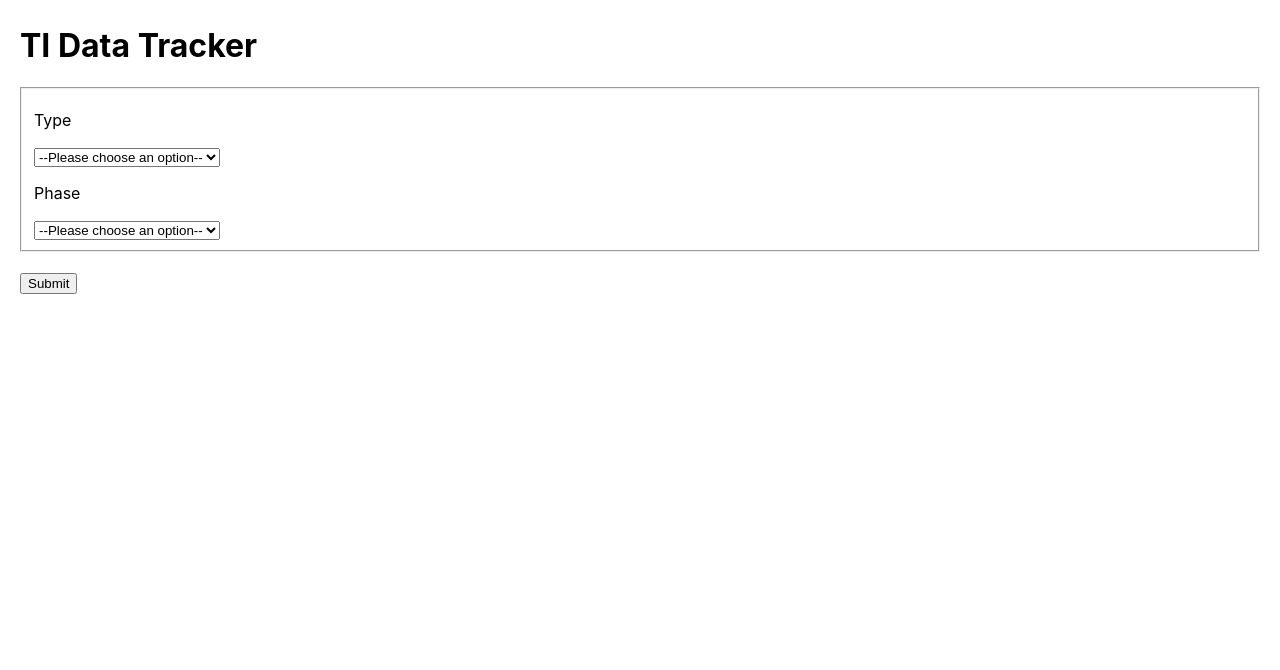
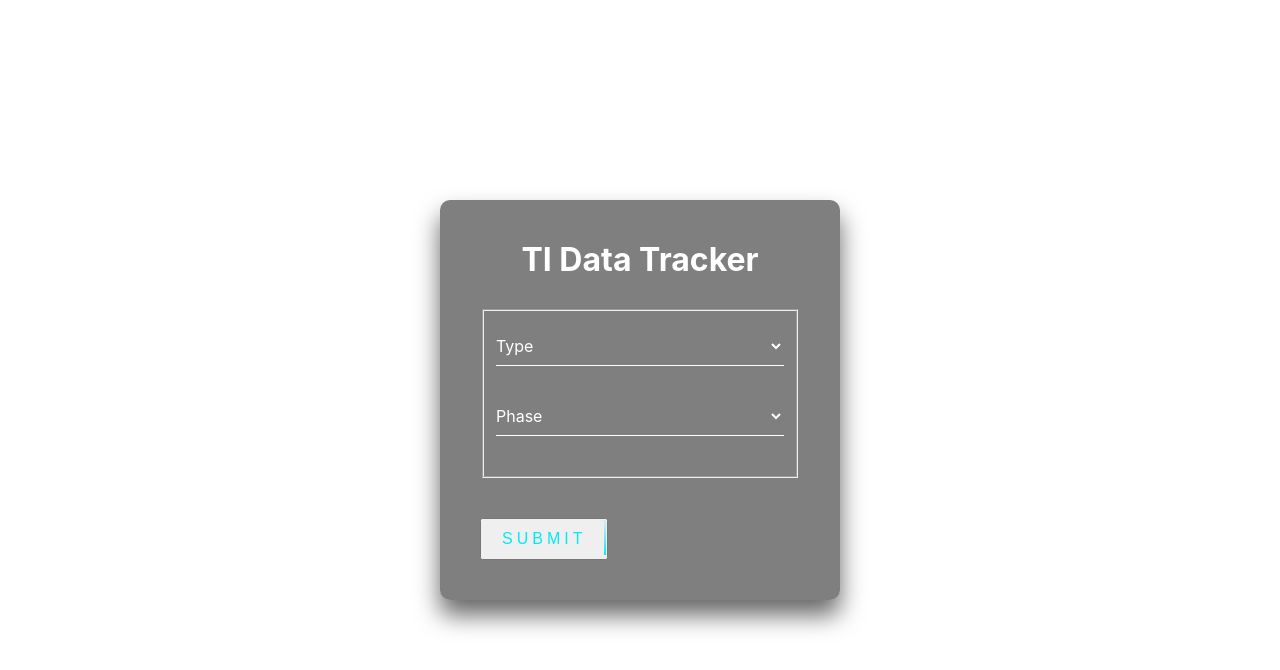
Before and after one commit to juandg16/homesite, a React (Create React App) app: page /ti in a window 1280 px wide. Shown: the top 670 px of the page. Built offline with nearby package versions, Linux system fonts and the light colour scheme; a web font is replaced by a local one.

Commit message:
add some styling

```diff
--- a/src/pages/TIForm/TIForm.css
+++ b/src/pages/TIForm/TIForm.css
@@ -1,7 +1,171 @@
 .ti-form {
-    padding: 5px 20px;
+    position: absolute;
+    top: 50%;
+    left: 50%;
+    width: 400px;
+    padding: 40px;
+    transform: translate(-50%, -50%);
+    background: rgba(0,0,0,.5);
+    box-sizing: border-box;
+    box-shadow: 0 15px 25px rgba(0,0,0,.6);
+    border-radius: 10px;
 }
 
-.ti-form fieldset {
-    margin: 20px 0;
+.ti-form h1 {
+    margin: 0 0 30px;
+    padding: 0;
+    color: white;
+    text-align: center;
 }
+
+.ti-form .input-box {
+    position: relative;
+}
+
+.input-box select, input {
+    width: 100%;
+    padding: 10px 0;
+    font-size: 16px;
+    color: #fff;
+    margin-bottom: 30px;
+    border: none;
+    border-bottom: 1px solid #fff;
+    outline: none;
+    background: transparent;
+    cursor: pointer;
+}
+
+.input-box label {
+    position: absolute;
+    top:0;
+    left: 0;
+    padding: 10px 0;
+    font-size: 16px;
+    color: #fff;
+    transition: .5s;
+}
+
+.input-box select:focus ~ label,
+.input-box select:valid ~ label {
+    top: -20px;
+    left: 0;
+    color: #03e9f4;
+    font-size: 12px;
+}
+
+.input-box input:focus ~ label,
+.input-box input:valid ~ label {
+    top: -20px;
+    left: 0;
+    color: #03e9f4;
+    font-size: 12px;
+}
+
+.ti-form form fieldset {
+    padding-top: 15px;
+}
+
+
+.ti-form form button {
+    position: relative;
+    display: inline-block;
+    padding: 10px 20px;
+    color: #03e9f4;
+    font-size: 16px;
+    text-decoration: none;
+    text-transform: uppercase;
+    overflow: hidden;
+    transition: .5s;
+    margin-top: 40px;
+    letter-spacing: 4px
+  }
+
+.ti-form form button:hover {
+    background: #03e9f4;
+    color: #fff;
+    border-radius: 5px;
+    box-shadow: 0 0 5px #03e9f4,
+                0 0 25px #03e9f4,
+                0 0 50px #03e9f4,
+                0 0 100px #03e9f4;
+}
+
+.ti-form form button span {
+    position: absolute;
+    display: block;
+}
+
+.ti-form form button span:nth-child(1) {
+    top: 0;
+    left: -100%;
+    width: 100%;
+    height: 2px;
+    background: linear-gradient(90deg, transparent, #03e9f4);
+    animation: btn-anim1 1s linear infinite;
+}
+
+@keyframes btn-anim1 {
+    0% {
+        left: -100%;
+    }
+    50%,100% {
+        left: 100%;
+    }
+}
+
+.ti-form form button span:nth-child(2) {
+    top: -100%;
+    right: 0;
+    width: 2px;
+    height: 100%;
+    background: linear-gradient(180deg, transparent, #03e9f4);
+    animation: btn-anim2 1s linear infinite;
+    animation-delay: .25s
+}
+
+@keyframes btn-anim2 {
+    0% {
+        top: -100%;
+    }
+    50%,100% {
+        top: 100%;
+    }
+}
+
+.ti-form form button span:nth-child(3) {
+    bottom: 0;
+    right: -100%;
+    width: 100%;
+    height: 2px;
+    background: linear-gradient(270deg, transparent, #03e9f4);
+    animation: btn-anim3 1s linear infinite;
+    animation-delay: .5s
+}
+
+@keyframes btn-anim3 {
+    0% {
+        right: -100%;
+    }
+    50%,100% {
+        right: 100%;
+    }
+}
+
+.ti-form form button span:nth-child(4) {
+    bottom: -100%;
+    left: 0;
+    width: 2px;
+    height: 100%;
+    background: linear-gradient(360deg, transparent, #03e9f4);
+    animation: btn-anim4 1s linear infinite;
+    animation-delay: .75s
+}
+
+@keyframes btn-anim4 {
+    0% {
+        bottom: -100%;
+    }
+    50%,100% {
+        bottom: 100%;
+    }
+}
--- a/src/pages/TIForm/TIForm.js
+++ b/src/pages/TIForm/TIForm.js
@@ -88,47 +88,55 @@ function TIForm() {
         }
         <form onSubmit={handleSubmit}>
           <fieldset disabled={submitting}>
-            <label>
-              <p>Type</p>
-              <select name="type" onChange={handleChange} value={formData.type || ''}>
-                  <option value="">--Please choose an option--</option>
+            <div className="input-box">
+              <select name="type" onChange={handleChange} value={formData.type || ''} required>
+                <option value=""></option>
                 <option value="score">Score a point</option>
                 <option value="trade">Finalize a trade</option>
                 <option value="tactical">Tactical action</option>
                 <option value="strategic">Strategic action</option>
                 <option value="component">Component action</option>
               </select>
-            </label>
-            <label>
-              <p>Phase</p>
-              <select name="phase" onChange={handleChange} value={formData.phase || ''}>
-                  <option value="">--Please choose an option--</option>
+              <label>Type</label>
+            </div>
+            <div className="input-box">
+              <select name="phase" onChange={handleChange} value={formData.phase || ''} required>
+                <option value=""></option>
                 <option value="strategy">Strategy</option>
                 <option value="action">Action</option>
                 <option value="status">Status</option>
                 <option value="agenda">Agenda</option>
               </select>
-            </label>
+              <label>Phase</label>
+            </div>
           </fieldset>
           { formData.type === 'score' && <fieldset  disabled={submitting}>
-            <label>
-              <p>Point Type</p>
-              <select name="point-type" onChange={handleMapChange} value={formData.data['point-type'] || ''}>
-                  <option value="">--Please choose an option--</option>
+            <div className="input-box">
+              <select name="point-type" onChange={handleMapChange} value={formData.data['point-type'] || ''} required>
+                <option value=""></option>
                 <option value="public">Public</option>
                 <option value="secret">Secret</option>
                 <option value="agenda">Agenda</option>
                 <option value="support">Support for the Throne</option>
                 <option value="other">Other</option>
               </select>
-            </label>
-            <p>Point Value</p>
-            <input type="number" name="point-value" onChange={handleMapChange} step="1" value={formData.data['point-value'] || ''}/>
+              <label>Point Type</label>
+            </div>
+            <div className="input-box">
+              <input type="number" name="point-value" onChange={handleMapChange} step="1" value={formData.data['point-value'] || ''} required/>
+              <label>Point Value</label>
+            </div>
           </fieldset>}
           {/* <fieldset>
             <TradeForm handleChange={this.handleChange.bind(this)} />
           </fieldset> */}
-          <button type="submit" disabled={submitting}>Submit</button>
+          <button type="submit" disabled={submitting}>
+            <span></span>
+            <span></span>
+            <span></span>
+            <span></span>
+            Submit
+          </button>
         </form>
     </div>
   );
```
Also changed, not shown: 1 other file (tests, documents, lock files or other folders). Lines whose indentation alone changed are shown as unchanged.
